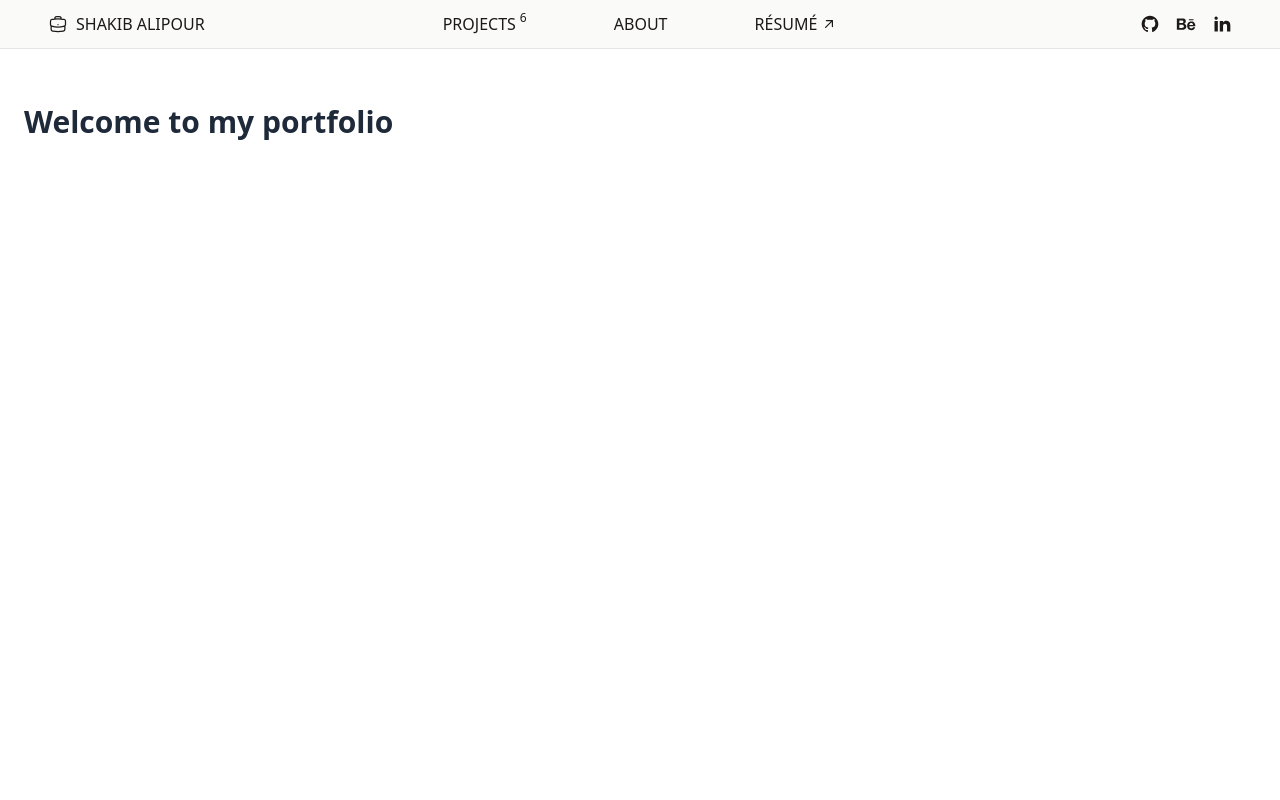
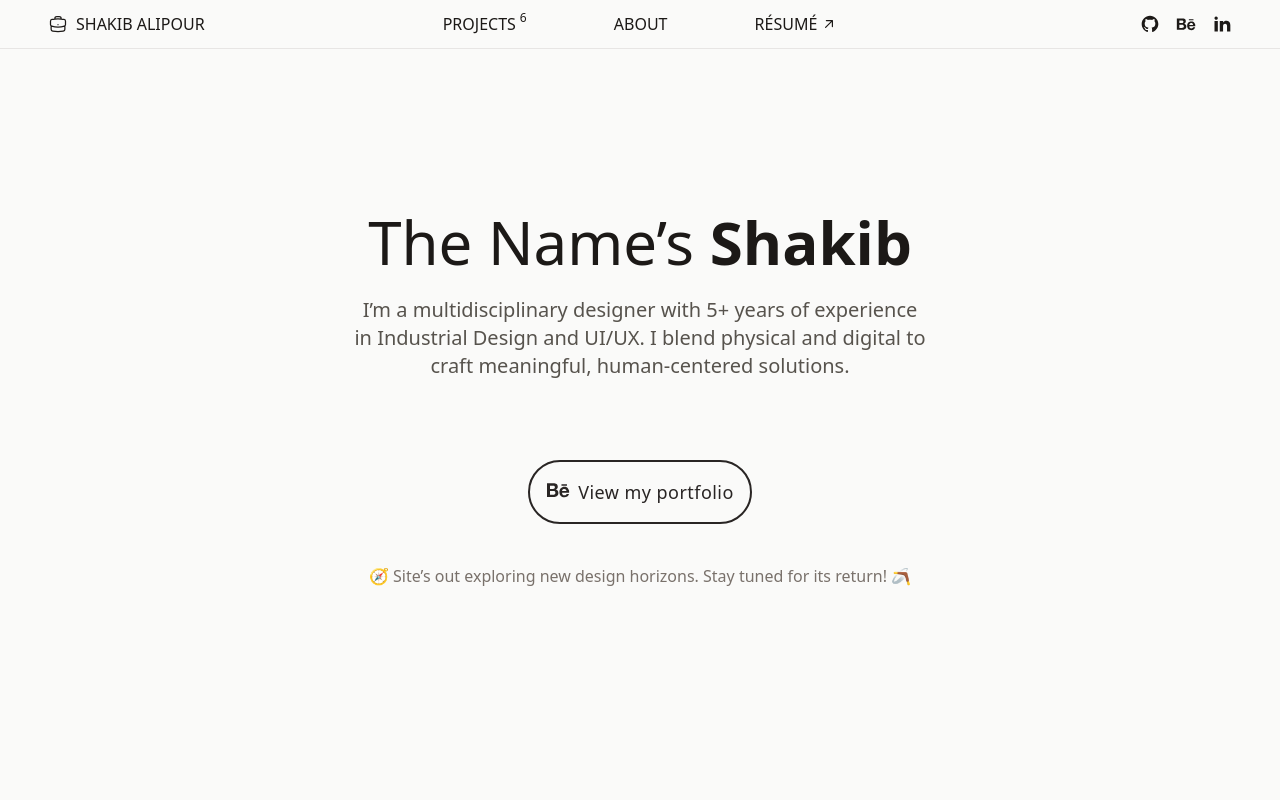
Before and after one commit to shkyb/shkyb.github.io, a React (Vite) app: page / in a window 1280 px wide. Shown: the top 800 px of the page. Built offline with nearby package versions, Linux system fonts and the light colour scheme.

Commit message:
Hero v1.0 is ready

```diff
--- a/src/App.jsx
+++ b/src/App.jsx
@@ -1,11 +1,13 @@
+import Hero from "./components/hero";
 import Navbar from "./components/navbar";
 
 function App() {
   return (
-    <div className="pt-20">
+    <div className="bg-stone-50">
       <Navbar />
-      <main className="p-6">
-        <h1 className="text-3xl font-bold text-gray-800">Welcome to my portfolio</h1>
+      <main>
+        <Hero />
+        <Hero />
       </main>
     </div>
   );
--- /dev/null
+++ b/src/components/hero.jsx
@@ -0,0 +1,20 @@
+import { RiBehanceFill } from "react-icons/ri";
+
+// Hero.jsx
+export default function Hero() {
+    return (
+      <section className="min-h-screen flex flex-col justify-center items-center text-center px-6">
+        <h1 className="text-4xl md:text-6xl text-stone-900 mb-6">
+          The Name’s <strong>Shakib</strong>
+        </h1>
+        <p className="text-lg md:text-xl text-stone-600 max-w-xl mb-10">
+          I’m a multidisciplinary designer with 5+ years of experience in Industrial Design and UI/UX. I blend physical and digital to craft meaningful, human-centered solutions.
+        </p>
+        <a href="https://behance.net/shakib-alipour" target="_blank" className="text-stone-800 p-4 m-10 text-lg gap-2 tracking-wide flex hover:text-red-500 border-2 rounded-full">
+        {<RiBehanceFill size={24} />}
+        View my portfolio
+        </a>
+        <p className="text-stone-500">🧭 Site’s out exploring new design horizons. Stay tuned for its return! 🪃</p>
+      </section>
+    );
+  }
```
